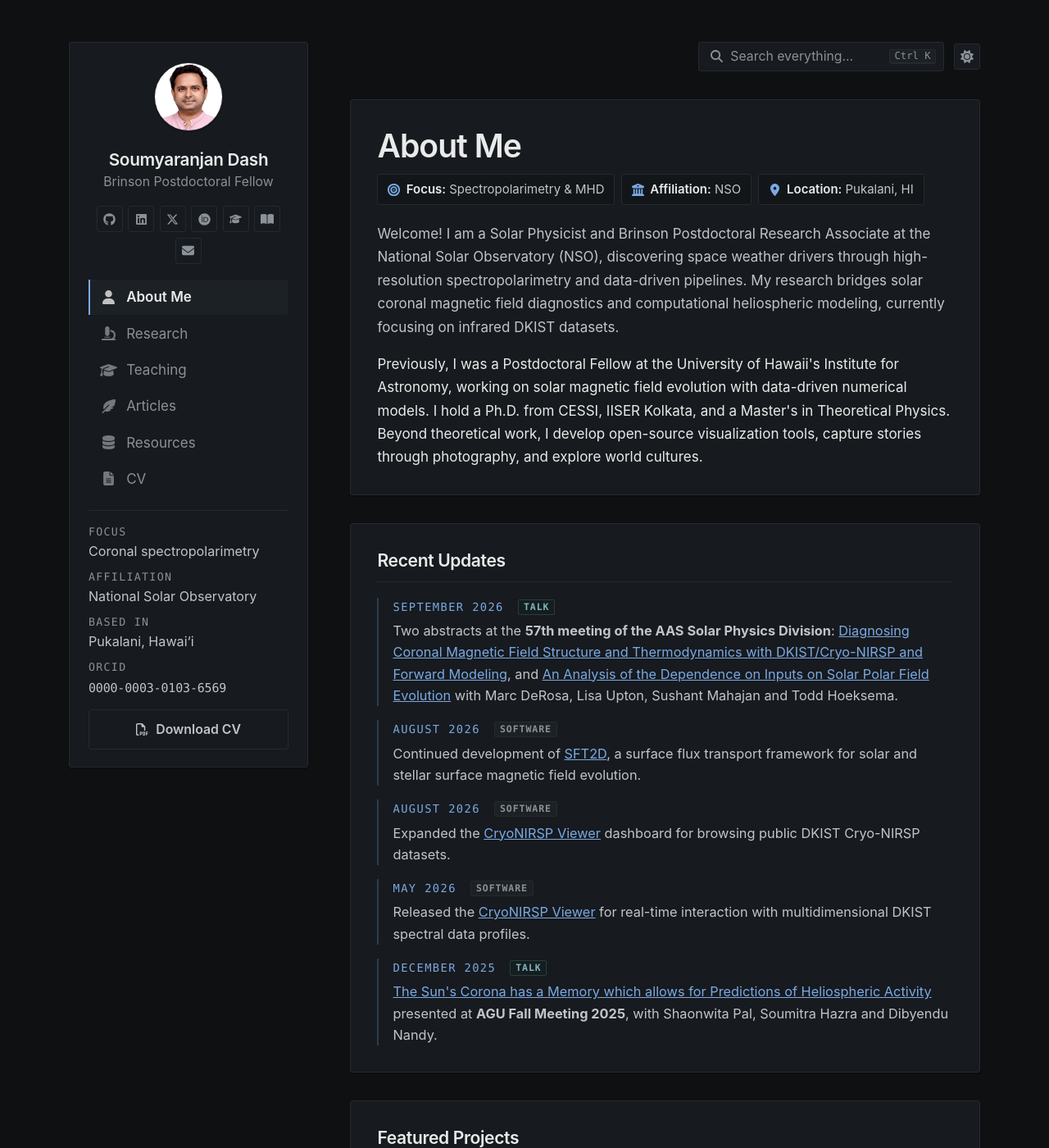
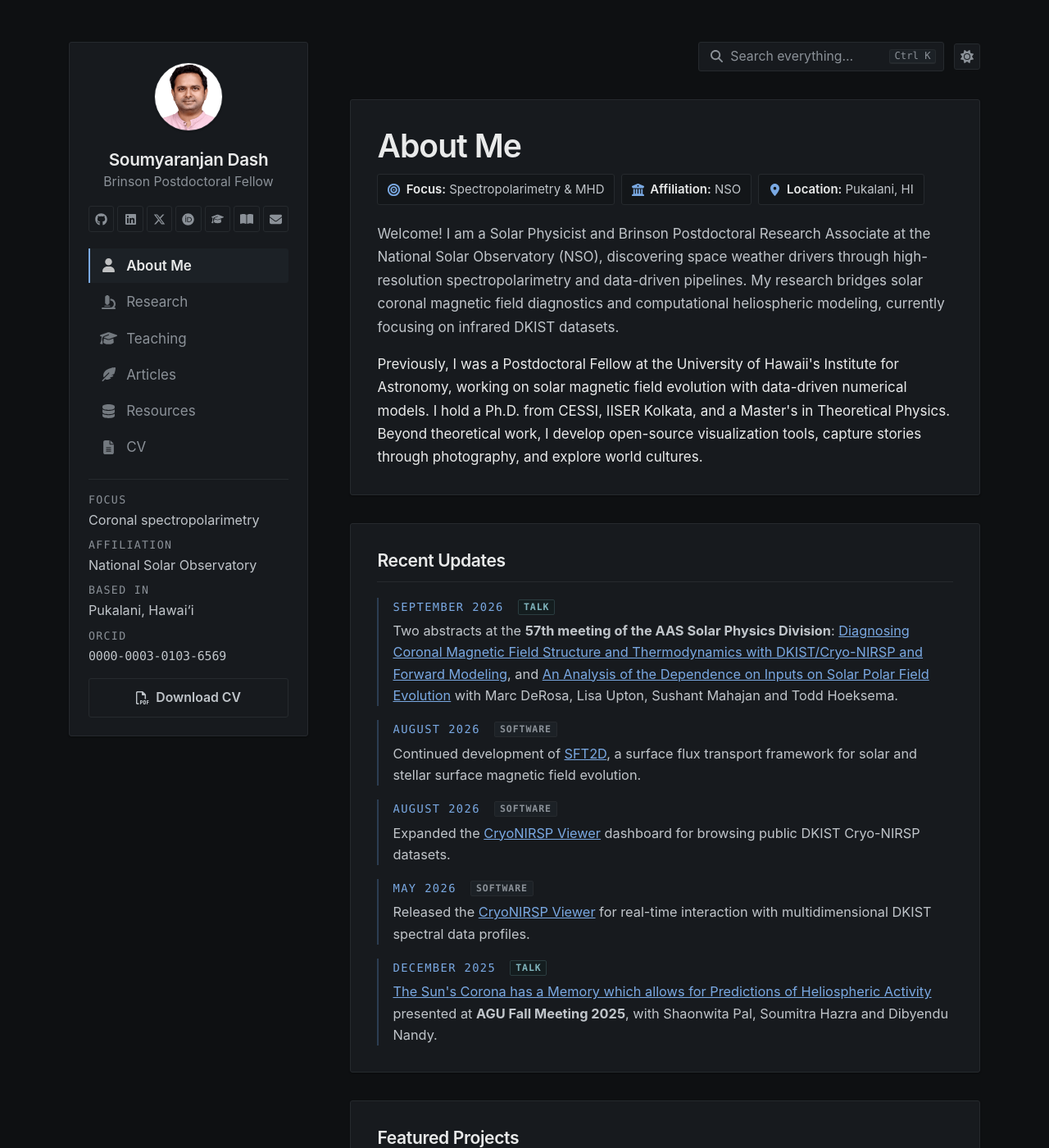
Before and after one commit to sr-dash/sr-dash.github.io, a Jekyll site: the page built from index.html, in a window 1280 px wide and 1400 px high. Shown: the whole window at 82% size. Built offline with Jekyll 4.4.1, drawn with Linux system fonts in a browser that asks for light colours.

Commit message:
Keep the sidebar social row on one line
Adding Scholar and ADS took the row to seven links, and as a flex row of
fixed 32px buttons with a .38rem gap it needed 263px inside a 244px rail —
so email wrapped onto a line of its own. A grid of auto-fit columns shares
the rail's width instead, which also means the next link added does not
reopen this.

```diff
--- a/assets/css/magnetogram.css
+++ b/assets/css/magnetogram.css
@@ -229,9 +229,19 @@ code, pre { font-family: var(--font-mono); }
     font-size: .93rem; color: var(--muted); margin: 0 0 1rem 0; line-height: 1.45;
 }
 
-.social-links { display: flex; gap: .38rem; margin-bottom: 1.15rem; flex-wrap: wrap; justify-content: center; }
+/* A grid rather than a flex row, so the row fits whatever is in
+   _data/social.yml. As a flex row of fixed 32px buttons, adding Scholar and
+   ADS pushed the seventh link onto a line of its own; the columns now share
+   the rail's width instead. */
+.social-links {
+    display: grid;
+    grid-template-columns: repeat(auto-fit, minmax(27px, 1fr));
+    gap: .25rem;
+    width: 100%;
+    margin-bottom: 1.15rem;
+}
 .social-btn {
-    width: 32px; height: 32px;
+    width: 100%; height: 32px;
     display: inline-flex; align-items: center; justify-content: center;
     color: var(--muted); text-decoration: none;
     border: 1px solid var(--rule); border-radius: var(--radius);
```
